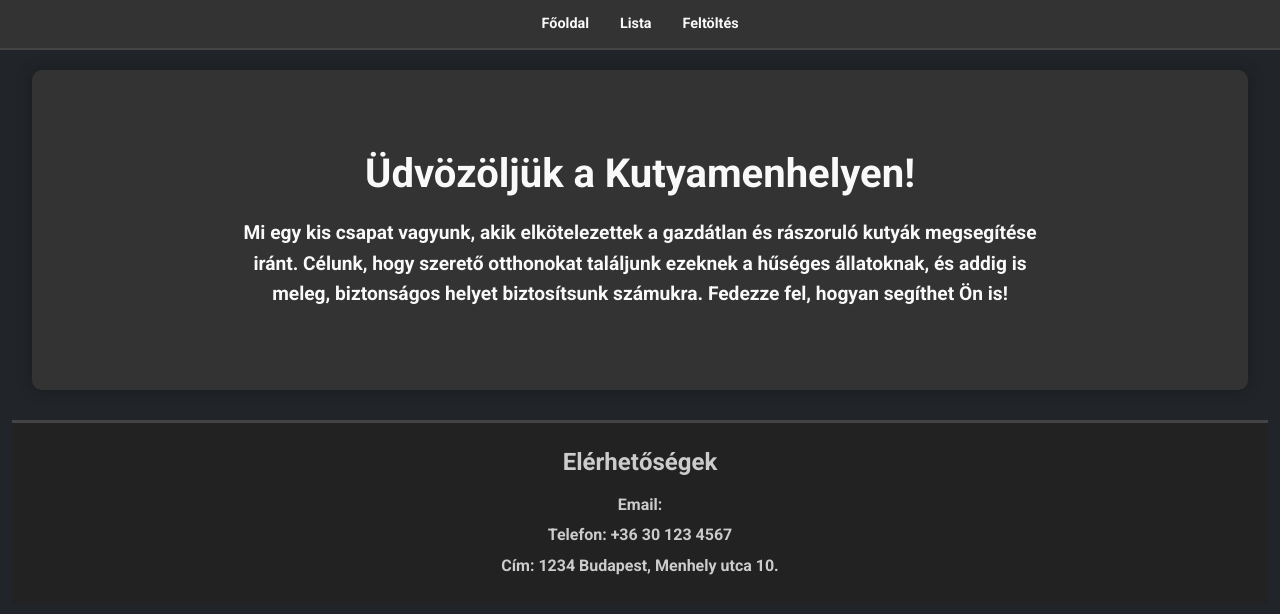
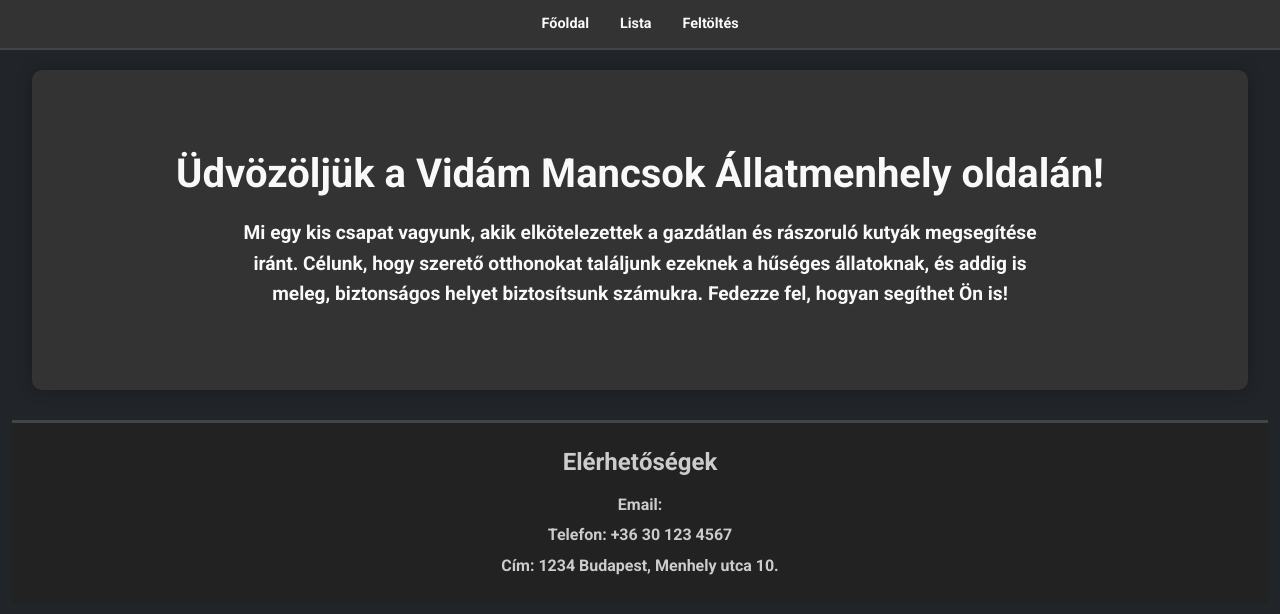
Before and after one commit to bandiiskola/MenhelyProjekt, an Angular app in the folder Menhely/: page / in a window 1280 px wide. Shown: the top 614 px of the page. Built offline with nearby package versions, Linux system fonts and the light colour scheme.

Commit message:
Update fooldal.component.html

```diff
--- a/Menhely/src/app/fooldal/fooldal.component.html
+++ b/Menhely/src/app/fooldal/fooldal.component.html
@@ -1,5 +1,5 @@
 <div class="intro-section">
-    <h1>Üdvözöljük a Kutyamenhelyen!</h1>
+    <h1>Üdvözöljük a Vidám Mancsok Állatmenhely oldalán!</h1>
     <p>
         Mi egy kis csapat vagyunk, akik elkötelezettek a gazdátlan és rászoruló kutyák megsegítése iránt.
         Célunk, hogy szerető otthonokat találjunk ezeknek a hűséges állatoknak, és addig is meleg,
```
